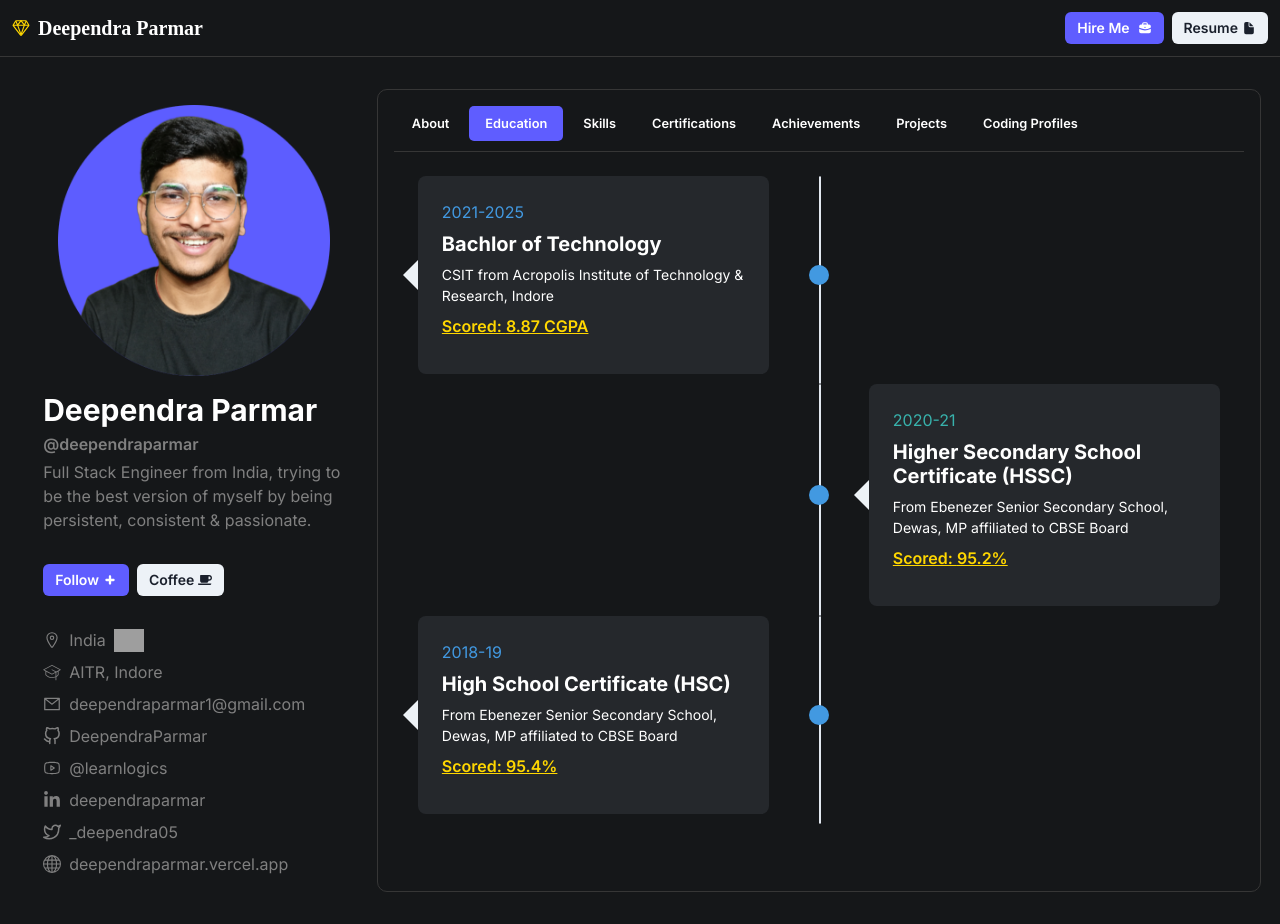
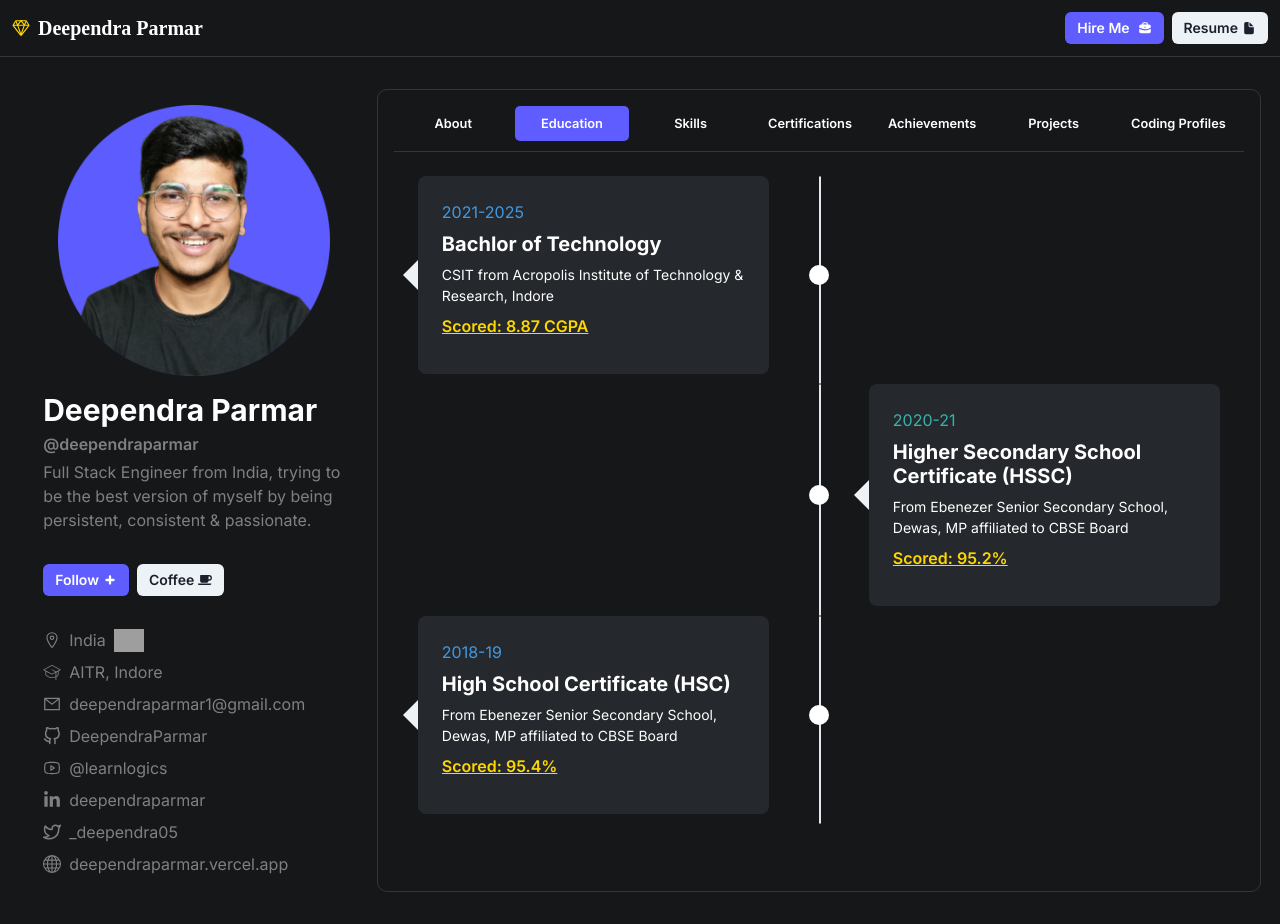
Before and after one commit to DeependraParmar/Deependra-Parmar-Portfolio, a React (Vite) app: page / in a window 1280 px wide. Both pictures are taken after a click on the tab "Education". Built offline with nearby package versions, Linux system fonts and the light colour scheme; grey boxes are pictures that could not be loaded; a web font is replaced by a local one.

Commit message:
Almost done

```diff
--- a/pages/Education.jsx
+++ b/pages/Education.jsx
@@ -159,7 +159,7 @@ const LineWithDot = () => {
           backgroundSize="cover"
           backgroundRepeat="no-repeat"
           backgroundPosition="center center"
-          bg={'blue.400'}
+          bg={'white'}
           borderRadius="100px"
           backgroundImage="none"
           opacity={1}
--- a/pages/Home.jsx
+++ b/pages/Home.jsx
@@ -34,7 +34,7 @@ const Home = () => {
       <MainWrapper>
         <Sidebar />
         <ContentBox>
-          <Tabs variant={'soft-rounded'}>
+          <Tabs variant={'soft-rounded'} isFitted>
             <TabList>
               <Tab>About</Tab>
               <Tab>Education</Tab>
```
